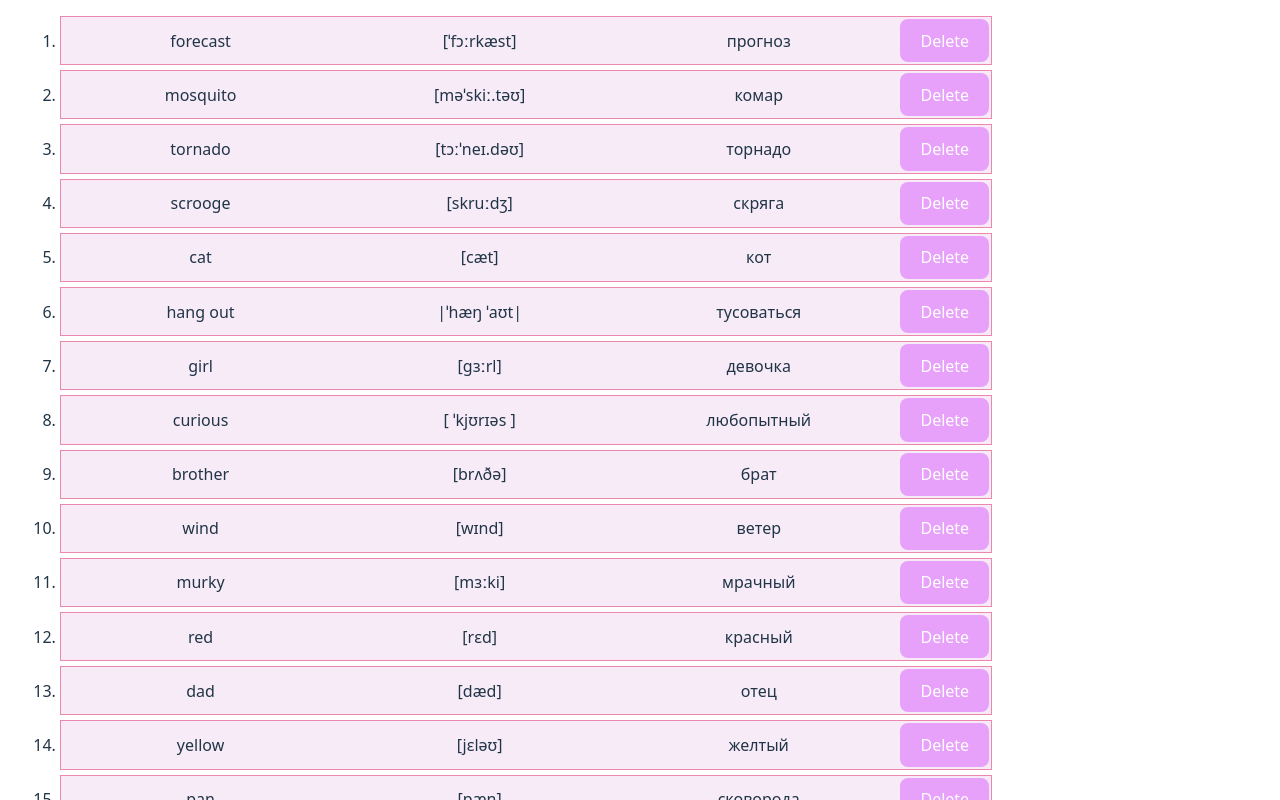
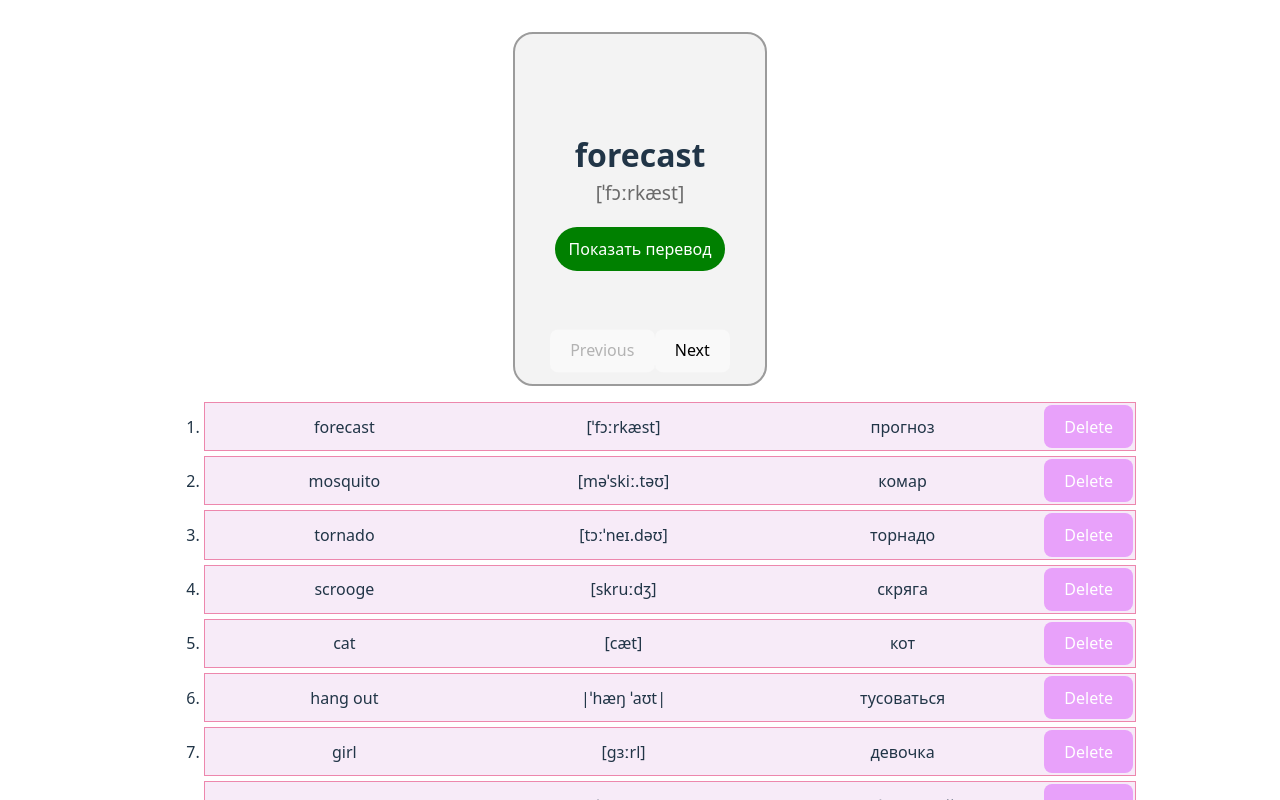
Before and after one commit to Julia024/English-cards, a React (Vite) app: page / in a window 1280 px wide. Shown: the top 800 px of the page. Built offline with nearby package versions, Linux system fonts and the light colour scheme.

Commit message:
add state

```diff
--- a/src/App.css
+++ b/src/App.css
@@ -1,6 +1,6 @@
-/* #root {
+#root {
   max-width: 1280px;
   margin: 0 auto;
   padding: 2rem;
   text-align: center;
-} */
+}
--- a/src/App.jsx
+++ b/src/App.jsx
@@ -1,12 +1,12 @@
 import './App.css'
-import CardConteiner from './assets/components/card/CardContainer'
-import TestContainer from './assets/components/card/testConteiner'
+import CardContainer from './assets/components/cardTable/CardContainer'
+import Slider from './assets/components/cardDisplay/Slider'
 
 function App() {
   return (
     <>
-      {/* <CardConteiner/> */}
-      <TestContainer/>
+      <Slider></Slider>
+      <CardContainer/>
     </>
   )
 }
--- a/src/assets/components/card/CardContainer.jsx
+++ /dev/null
@@ -1,19 +0,0 @@
-import Arr from "../Arr"
-import Card from "./Card"
-import styles from "./card.module.css"
-
-
-const CardConteiner = () => {
-    return (
-        <div className={styles.cardContainer}>
-        {Arr.map((el) => (
-          <Card
-            key={el.id}
-            {...el}
-          />
-        ))}
-      </div>
-    )
-}
-
-export default CardConteiner
--- /dev/null
+++ b/src/assets/components/cardDisplay/Slider.jsx
@@ -0,0 +1,45 @@
+import { useState } from "react"
+import Arr from "../Arr"
+import styles from "./slider.module.css"
+
+const Slider = () => {
+    const [index, setIndex] = useState(0)
+    const [translate, setTranslate] = useState('Показать перевод')
+    const handleChange = () => {
+        setTranslate(`${currentCard.russian}`)
+    }
+
+    const next = () => {
+        if (index < Arr.length - 1) {
+            setIndex(index + 1)
+        }
+        setTranslate('Показать перевод')
+    }
+
+    const previous = () => {
+        if (index > 0) {
+            setIndex (index - 1)
+        }
+        setTranslate('Показать перевод')
+    }
+
+    const currentCard = Arr[index]
+
+    return (
+        <div className={styles.slider} >
+            <div className={styles.cardOne} >
+                <h4 className={styles.english} >{currentCard.english}</h4>
+                <p className={styles.transcription} >{currentCard.transcription}</p>
+                <p onClick={handleChange}
+                    className={`${translate === "Показать перевод" ? styles.hidden : styles.shows}`} >
+                    {translate}</p>
+            </div >
+            <div className={styles.btns}>
+                <button onClick={previous} disabled={index === 0} >Previous</button>
+                <button onClick={next} disabled={index === Arr.length - 1}>Next</button>
+            </div>
+        </div>
+    )
+}
+
+export default Slider
--- /dev/null
+++ b/src/assets/components/cardDisplay/slider.module.css
@@ -0,0 +1,47 @@
+.slider {
+    display: flex;
+    flex-direction: column;
+    justify-content: center;
+    align-items: center;
+    position: relative;
+}
+.cardOne {
+    border: 2px solid rgb(155, 155, 155);
+    border-radius: 20px;
+    width: 150px;
+    background-color: rgb(243, 243, 243);
+    width: 250px;
+    height: 350px;
+    align-content: center;
+}
+.english {
+    font-size: 2rem;
+    font-weight: bold;
+    margin-block-start: 0;
+    margin-block-end: 0;
+}
+.transcription {
+    font-size: 1.2rem;
+    color: rgb(106, 106, 106);
+    margin-block-start: 0;
+}
+.hidden {
+    font-size: 1rem;
+    color: rgb(138, 138, 138);
+    padding: 10px;
+    margin-inline: 40px;
+    border-radius: 30px;
+    background-color: green;
+    color: white;
+}
+.shows {
+    color: green;
+    font-size: 1.5rem;
+    font-weight: bold;
+}
+.btns {
+    position: absolute;
+    top: 90%;
+    transform: translateY(-50%);
+    gap: 20px;
+}
--- a/src/assets/components/card/testConteiner.jsx
+++ b/src/assets/components/cardTable/CardContainer.jsx
@@ -3,7 +3,7 @@ import Card from "./Card"
 import styles from "./card.module.css"
 
 
-const TestContainer = () => {
+const CardContainer = () => {
     return (
         <ol className={styles.cardContainer}>
         {Arr.map((el) => (
@@ -18,4 +18,4 @@ const TestContainer = () => {
     )
 }
 
-export default TestContainer
+export default CardContainer
--- a/src/assets/components/card/card.module.css
+++ b/src/assets/components/cardTable/card.module.css
@@ -4,9 +4,6 @@
     padding-left: 60px;
     gap: 5px;
 }
-/* .list {
-    border: 1px solid blue;
-} */
 
 .card {
     display: grid;
```
Also changed, not shown: src/assets/components/cardTable/Card.jsx (renamed from src/assets/components/card/Card.jsx), src/assets/components/cardTable/Form.jsx (renamed from src/assets/components/card/Form.jsx), src/assets/components/cardTable/testConteiner.jsx (added).
